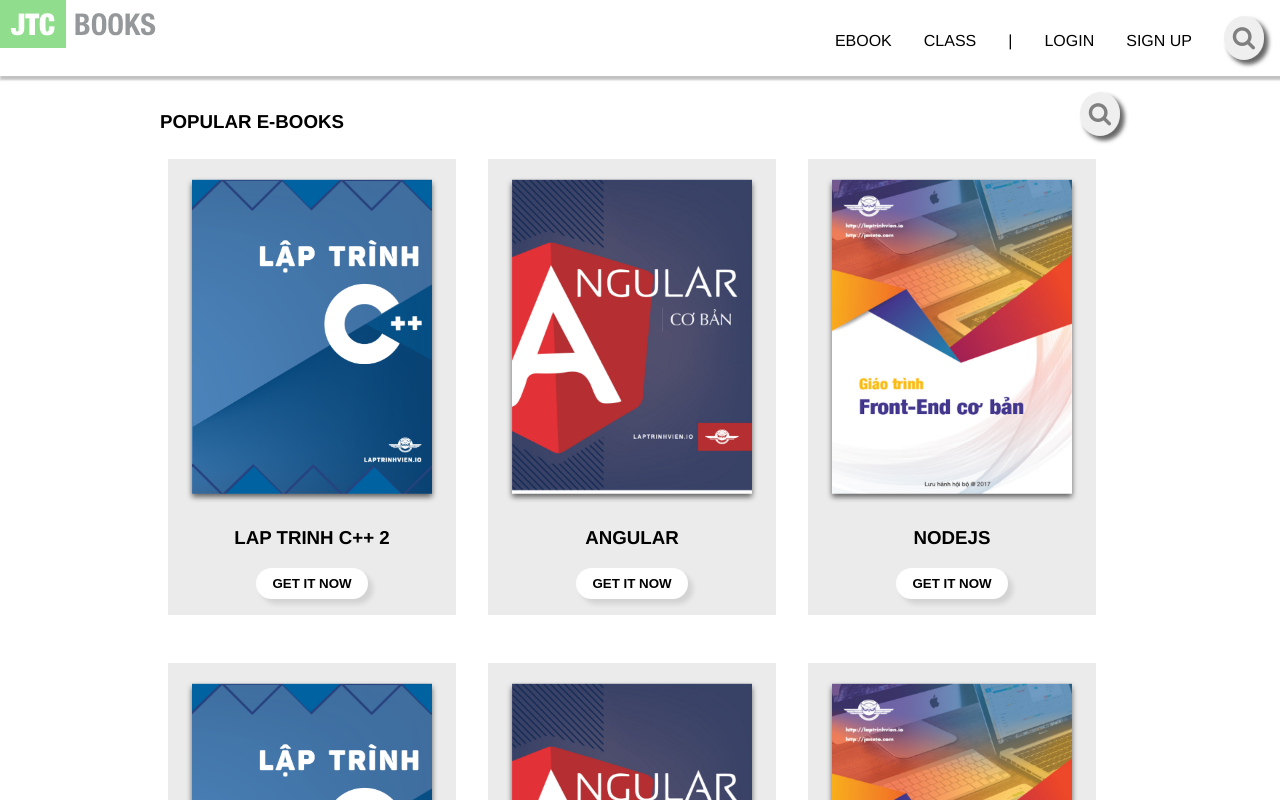
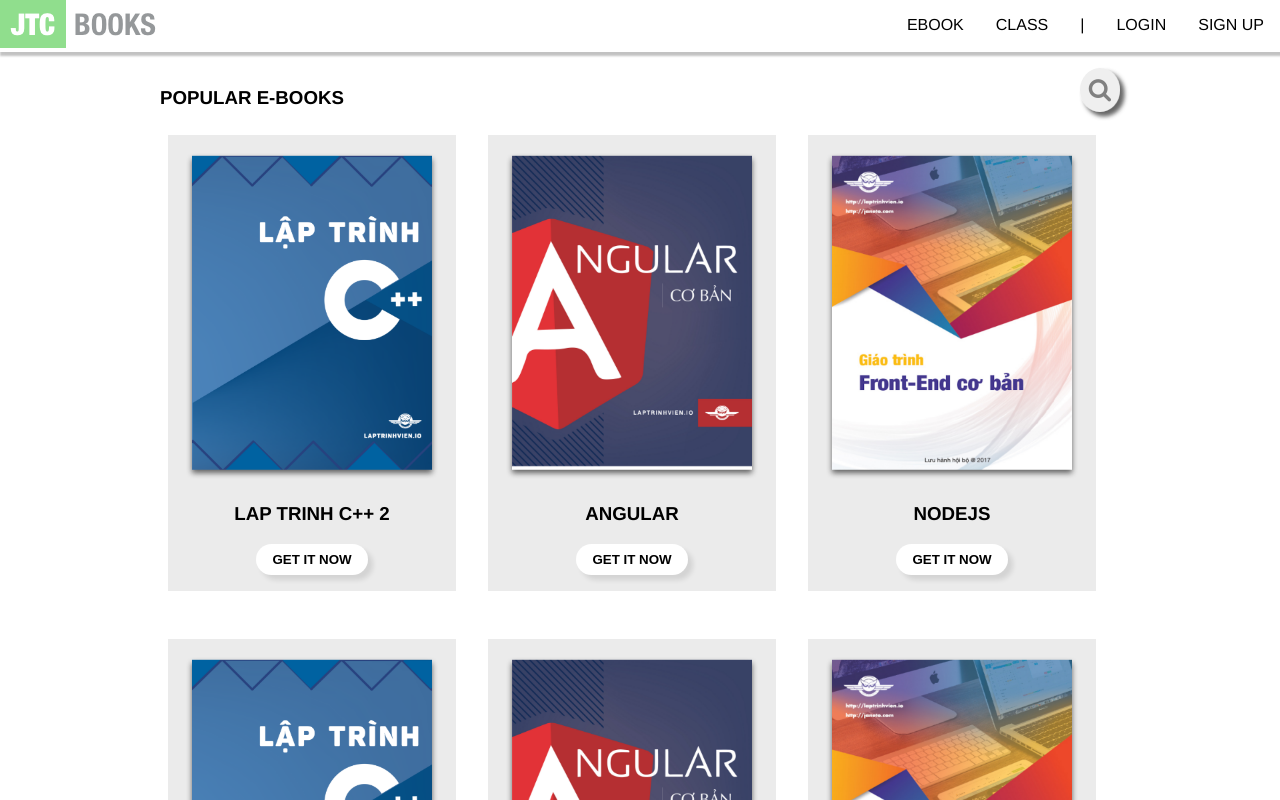
Before and after one commit to quynhlx/jtc-books, an Angular app: page / in a window 1280 px wide. Shown: the top 800 px of the page. Built offline with nearby package versions, Linux system fonts and the light colour scheme; data requests are answered from the project's data file.

Commit message:
refactor library

```diff
--- a/src/app/header/header.component.css
+++ b/src/app/header/header.component.css
@@ -20,4 +20,5 @@
     display: inline-block;
     padding: 1rem 1rem;
     text-transform: uppercase;
+    cursor: pointer;
 }
--- a/src/app/header/header.component.html
+++ b/src/app/header/header.component.html
@@ -10,7 +10,7 @@
         <li class="nav-menu" *ngIf="user?.username">{{user?.username}}</li>
         <li class="nav-menu" *ngIf="!user?.username" (click)="openDialog()">Login</li>
         <li class="nav-menu">Sign up</li>
-        <li><app-search></app-search></li>
+
       </ul>
     </div>
 </header>
```
